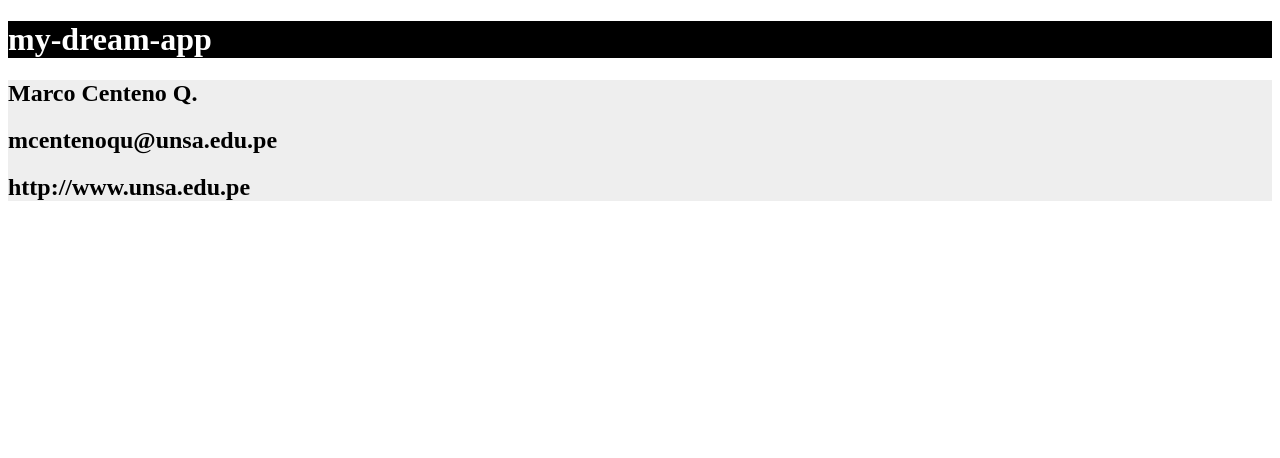
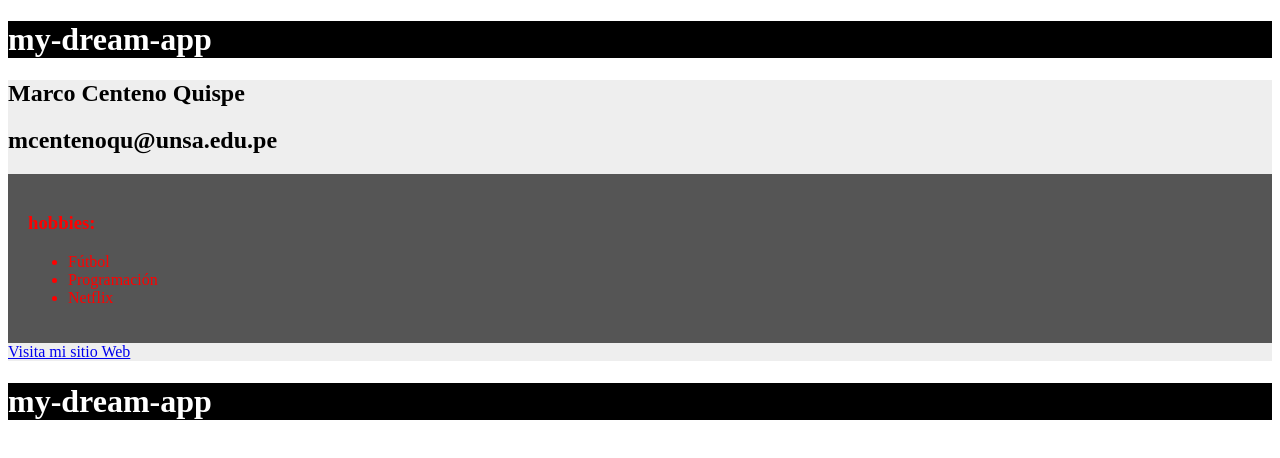
Before and after one commit to M-UNSA/Angular-My-Dream-App, an Angular app: page / in a window 1280 px wide. Shown: the top 458 px of the page. Built offline with nearby package versions, Linux system fonts and the light colour scheme.

Commit message:
Agregando Constructores y usando For e Ifs

```diff
--- a/src/app/app.component.css
+++ b/src/app/app.component.css
@@ -7,3 +7,9 @@
     background-color: #eee;
     color: black;
 }
+
+.component2 {
+    background-color: #555;
+    color: red;
+    padding: 20px;
+}
--- a/src/app/app.component.html
+++ b/src/app/app.component.html
@@ -1,9 +1,20 @@
 <router-outlet></router-outlet>
+
 <div class="black">
   <h1> {{ title }} </h1>
 </div>
 <div class="ash">
   <h2>{{ name }}</h2>
   <h2>{{ email }}</h2>
-  <h2>{{ webpage }}</h2>
+
+  <div *ngIf="showhobbies()" class="component2">
+    <h3>hobbies:</h3>
+    <ul>
+      <li *ngFor="let hobby of hobbies">{{ hobby }}</li>
+    </ul>
+  </div>
+  <a href="{{ webpage }}" target="_blank">Visita mi sitio Web</a>
 </div>
+<div class="black">
+  <h1>{{ title }}</h1>
+</div>
--- a/src/app/app.component.ts
+++ b/src/app/app.component.ts
@@ -7,7 +7,20 @@
 })
 export class AppComponent {
   title = 'my-dream-app';
-  name = "Marco Centeno Q.";
-  email = "mcentenoqu@unsa.edu.pe";
-  webpage = "http://www.unsa.edu.pe";
+  name : string;
+  email; // : string;
+  webpage : string;
+  hobbies : string[];
+
+  constructor() {
+    console.log("Constructor working...");
+    this.name = "Marco Centeno Quispe";
+    this.email = "mcentenoqu@unsa.edu.pe";
+    this.webpage = "http://www.unsa.edu.pe";
+    this.hobbies = ["Fútbol","Programación","Netflix"];
+  }
+
+  showhobbies() {
+    return true;
+  }
 }
--- a/src/index.html
+++ b/src/index.html
@@ -8,6 +8,6 @@
   <link rel="icon" type="image/x-icon" href="favicon.ico">
 </head>
 <body>
-  <app-root></app-root>
+  <app-root>Loading...</app-root>
 </body>
 </html>
```
